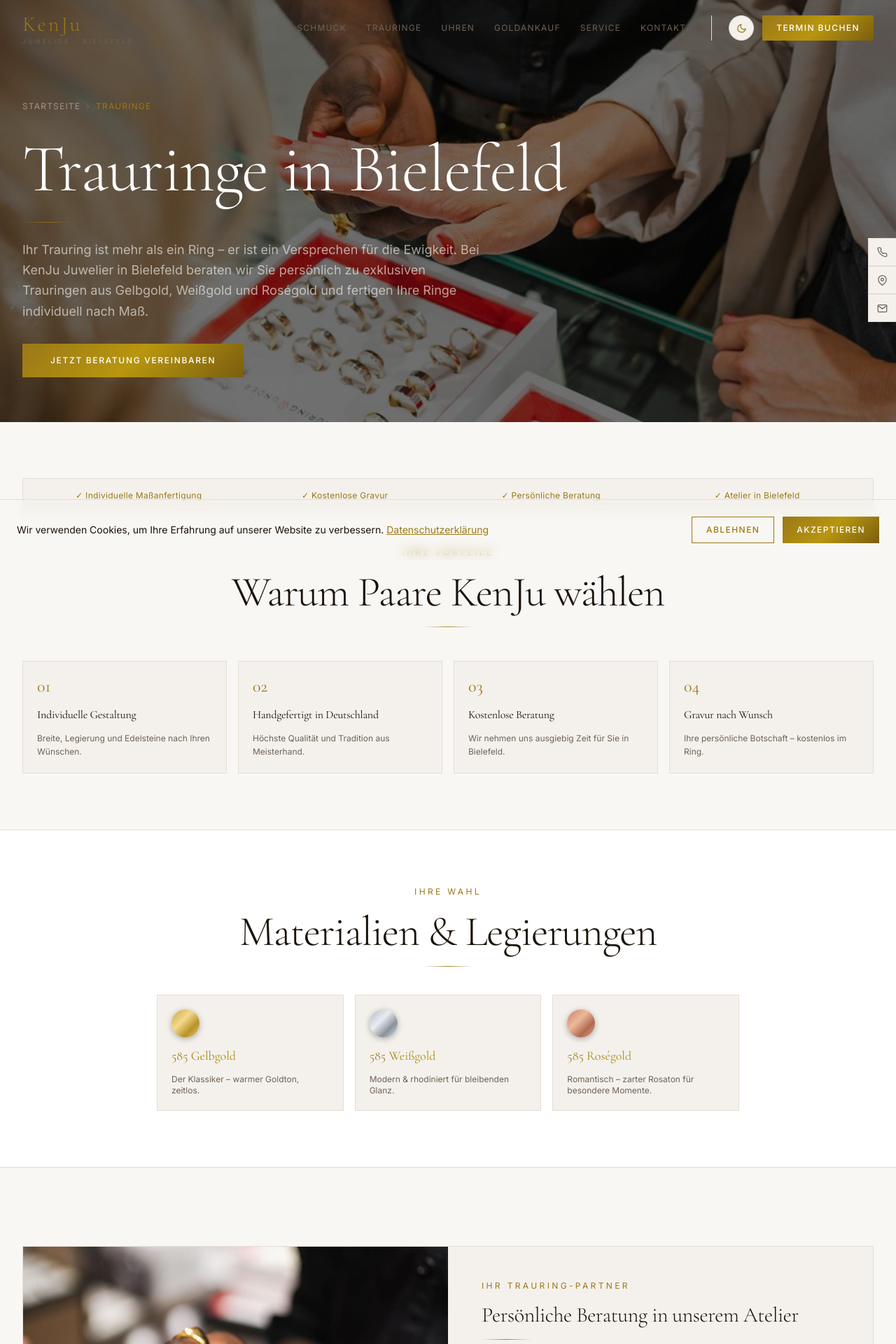
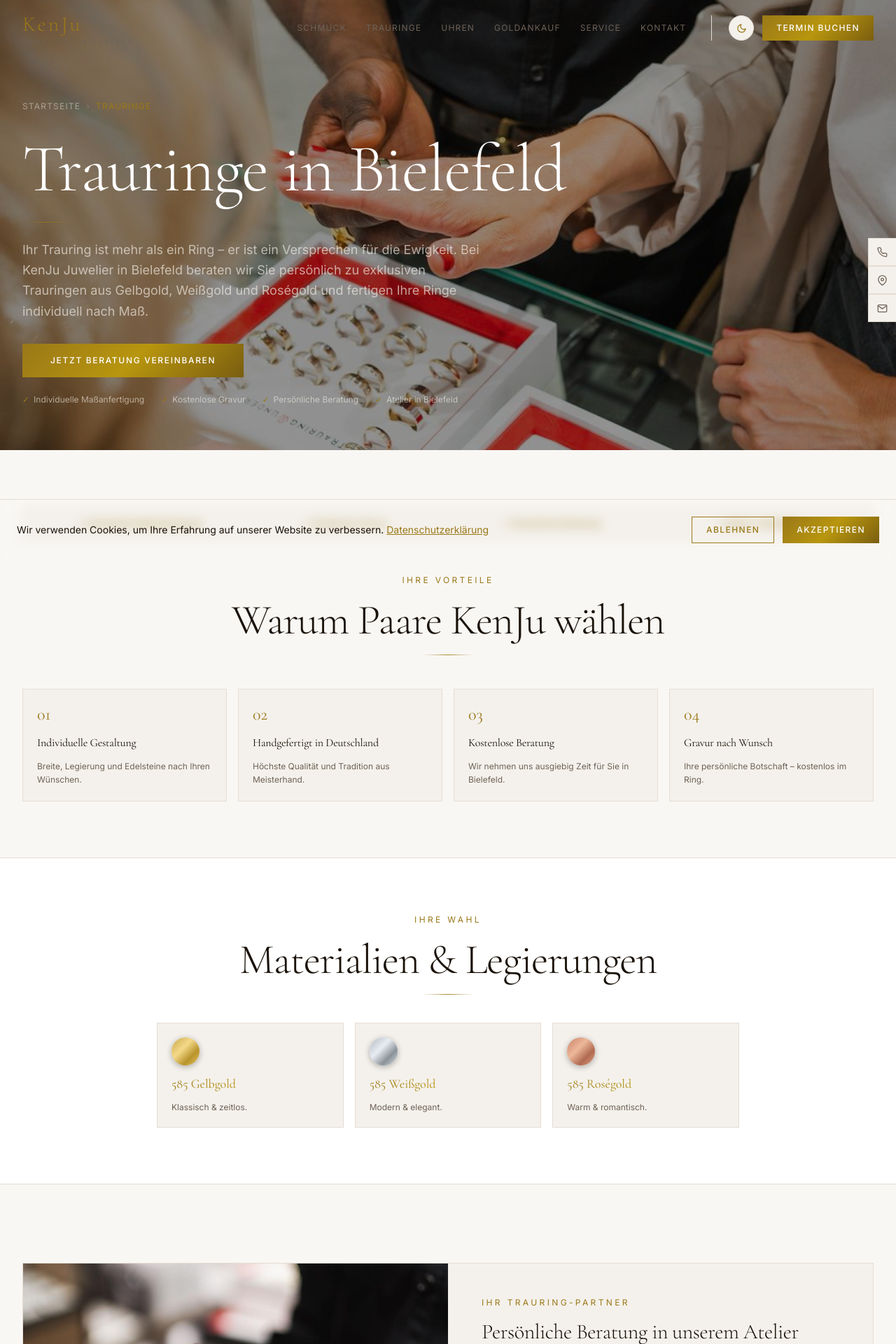
Before and after one commit to Rabi-dev1/Kenju-Juwelier, a Next.js app: page /trauringe in a window 1280 px wide. Shown: the top 1920 px of the page at 70% size. Built offline with nearby package versions, Linux system fonts and the light colour scheme.

Commit message:
Trauringe: Trust-Block, Hero-Chips, kuerzere Materialtexte, Formular-Beschreibung, Overlay 42%

```diff
--- a/app/trauringe/page.tsx
+++ b/app/trauringe/page.tsx
@@ -20,17 +20,17 @@
 const materialien = [
   {
     name: '585 Gelbgold',
-    desc: 'Der Klassiker – warmer Goldton, zeitlos.',
+    desc: 'Klassisch & zeitlos.',
     gradient: 'linear-gradient(135deg, #c8a84b 0%, #f5d98a 40%, #b8932a 70%, #e8c56a 100%)',
   },
   {
     name: '585 Weißgold',
-    desc: 'Modern & rhodiniert für bleibenden Glanz.',
+    desc: 'Modern & elegant.',
     gradient: 'linear-gradient(135deg, #b0b8c1 0%, #e8edf2 40%, #8a9299 70%, #d4dde5 100%)',
   },
   {
     name: '585 Roségold',
-    desc: 'Romantisch – zarter Rosaton für besondere Momente.',
+    desc: 'Warm & romantisch.',
     gradient: 'linear-gradient(135deg, #c9826a 0%, #edb89a 40%, #b06a52 70%, #e0a080 100%)',
   },
 ];
@@ -95,7 +95,7 @@
             className="object-cover"
             priority
           />
-          <div className="absolute inset-0" style={{ background: 'rgba(0,0,0,0.55)' }} />
+          <div className="absolute inset-0" style={{ background: 'rgba(0,0,0,0.42)' }} />
         </div>
 
         <div className="relative max-w-7xl mx-auto px-4 sm:px-6 lg:px-8 w-full">
@@ -114,6 +114,15 @@
           <Link href="#termin" className="btn-gold" style={{ fontSize: '0.75rem', letterSpacing: '0.14em', padding: '1rem 2.5rem' }}>
             Jetzt Beratung vereinbaren
           </Link>
+
+          {/* Trust-Chips unter CTA */}
+          <div className="flex flex-col sm:flex-row flex-wrap gap-x-6 gap-y-2 mt-6">
+            {['Individuelle Maßanfertigung', 'Kostenlose Gravur', 'Persönliche Beratung', 'Atelier in Bielefeld'].map((item) => (
+              <span key={item} className="font-sans text-xs flex items-center gap-1.5" style={{ color: 'rgba(245,240,232,0.6)' }}>
+                <span style={{ color: 'var(--kj-gold)' }}>✓</span>{item}
+              </span>
+            ))}
+          </div>
         </div>
       </section>
 
@@ -256,6 +265,12 @@
         <div className="max-w-7xl mx-auto px-4 sm:px-6 lg:px-8">
           <div className="text-center mb-10">
             <p className="section-subtitle mb-3">Kundenstimmen</p>
+            {/* Trust-Block */}
+            <div className="flex items-center justify-center gap-2 mb-4">
+              <span style={{ color: 'var(--kj-gold)', letterSpacing: '0.05em', fontSize: '0.9rem' }}>★★★★★</span>
+              <span className="font-sans text-sm font-medium" style={{ color: 'var(--kj-gold)' }}>4,7 / 5</span>
+              <span className="font-sans text-xs" style={{ color: 'var(--kj-muted)' }}>· Basierend auf unseren Google-Bewertungen</span>
+            </div>
             <h2 className="section-title">Was unsere Kunden sagen</h2>
             <div className="divider-gold mx-auto mt-4" />
           </div>
@@ -285,8 +300,11 @@
           <div className="text-center mb-10">
             <p className="section-subtitle mb-3">Kostenlos & Unverbindlich</p>
             <h2 className="section-title mb-4">Trauring-Beratung buchen</h2>
-            <div className="divider-gold mx-auto mb-4" />
-            <p className="font-sans text-sm" style={{ color: 'var(--kj-muted)' }}>
+            <div className="divider-gold mx-auto mb-5" />
+            <p className="font-sans text-sm leading-relaxed mx-auto" style={{ color: 'var(--kj-muted)', maxWidth: '650px' }}>
+              Kostenlose und unverbindliche Beratung. Wir nehmen uns Zeit für Ihre Wünsche und zeigen Ihnen passende Modelle vor Ort.
+            </p>
+            <p className="font-sans text-xs mt-2" style={{ color: 'var(--kj-muted)', opacity: 0.65 }}>
               Bahnhofstraße 28, 33602 Bielefeld · Loom 1. OG
             </p>
           </div>
```
